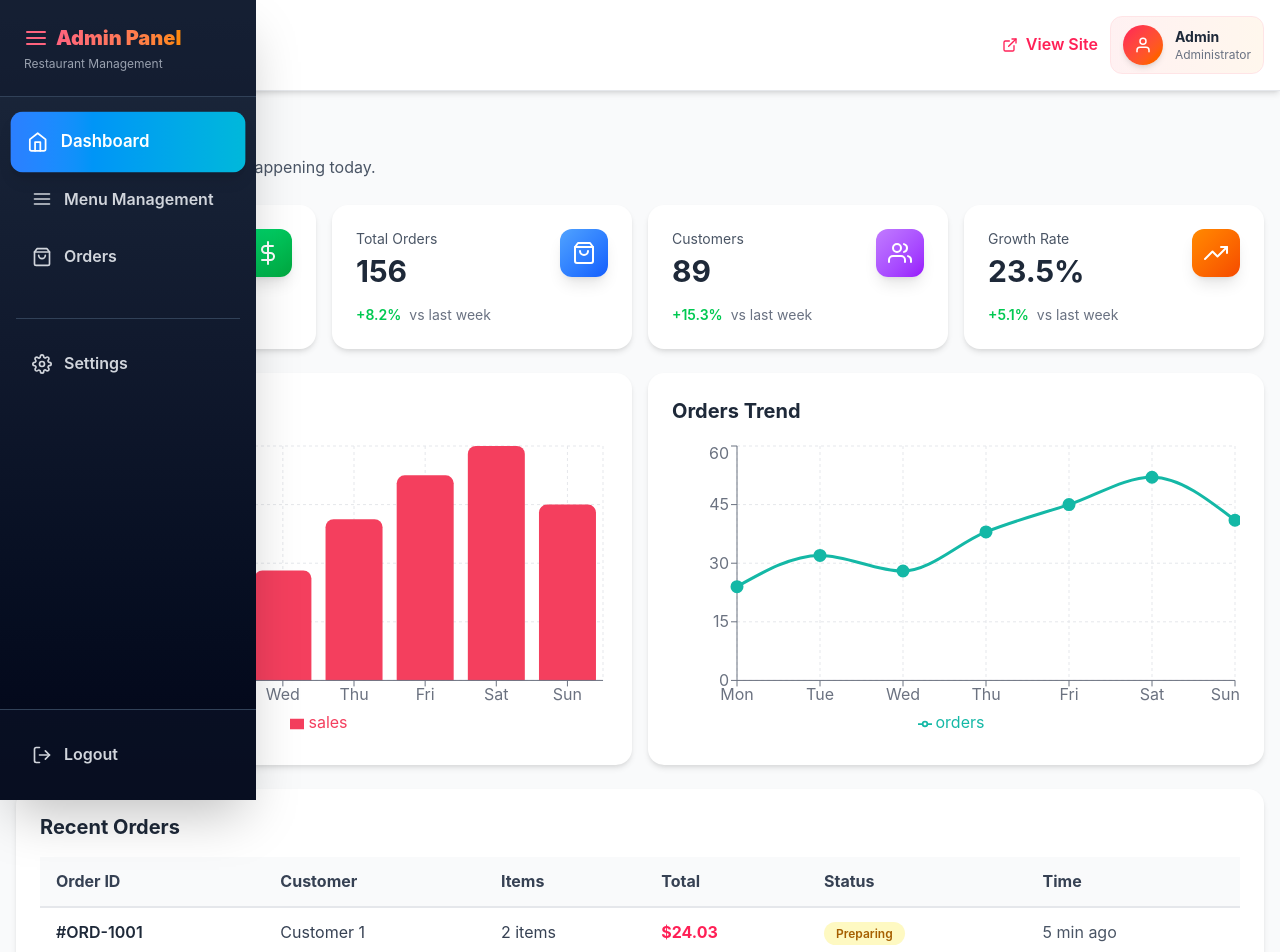
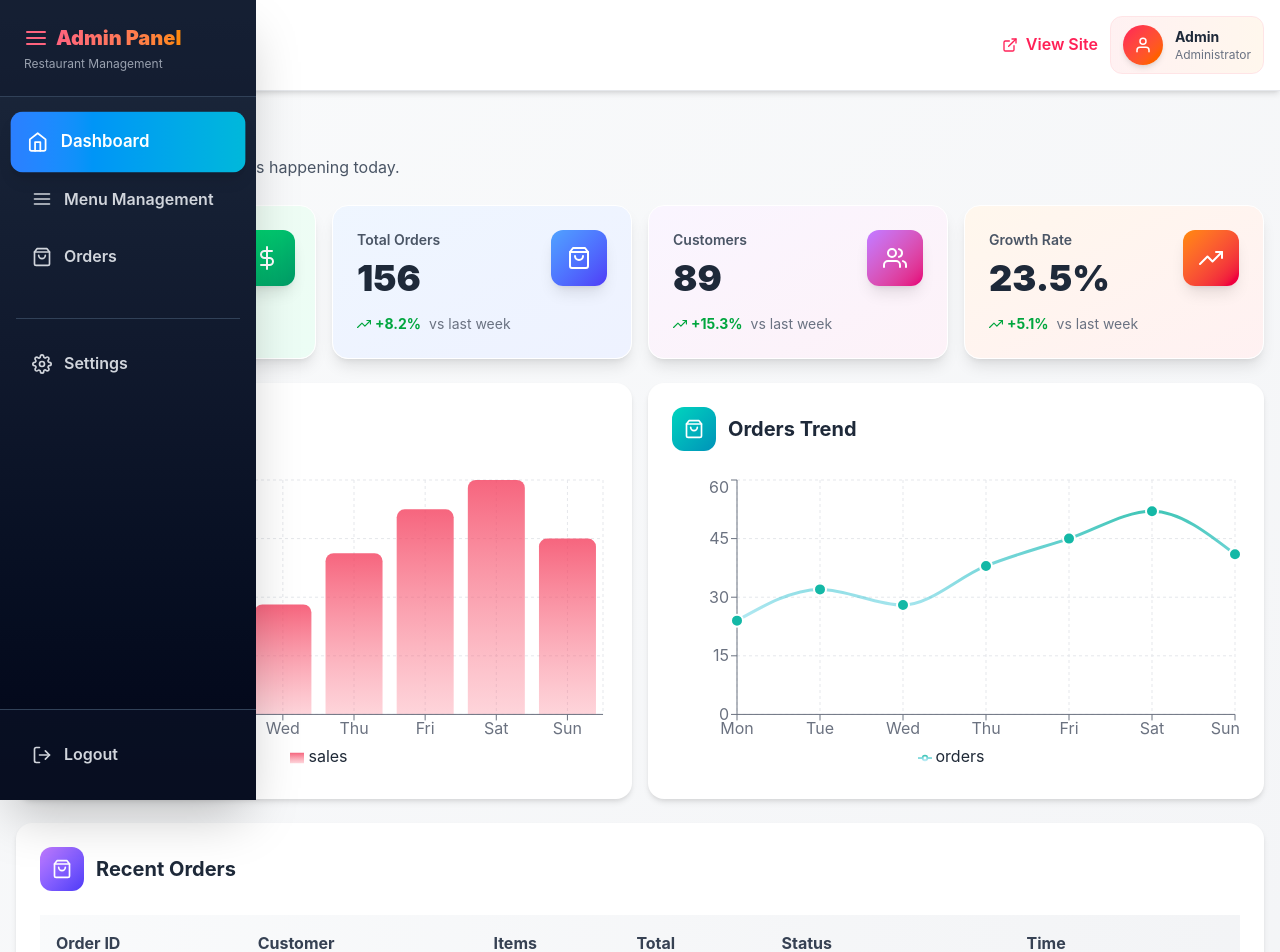
Before and after one commit to SunilBaghel002/Rest_Demo, a React (Vite) app in the folder client/: page /admin/dashboard in a window 1280 px wide. Shown: the top 952 px of the page. Built offline with nearby package versions, Linux system fonts and the light colour scheme.

Commit message:
frontend updated

```diff
--- a/client/src/pages/admin/Dashboard.jsx
+++ b/client/src/pages/admin/Dashboard.jsx
@@ -4,6 +4,10 @@ import {
   FiShoppingBag,
   FiUsers,
   FiTrendingUp,
+  FiClock,
+  FiCheckCircle,
+  FiAlertCircle,
+  FiUser,
 } from "react-icons/fi";
 import {
   BarChart,
@@ -39,7 +43,6 @@ const Dashboard = () => {
       setLoading(true);
       const response = await analyticsAPI.getDashboard();
 
-      // ✅ Fixed: Properly handle the response structure
       if (response.data && response.data.data) {
         setStats(
           response.data.data.stats || {
@@ -55,7 +58,7 @@ const Dashboard = () => {
       }
     } catch (error) {
       console.error("Failed to fetch dashboard data:", error);
-      // Mock data for demo when API fails
+      // Mock data for demo
       setStats({
         totalRevenue: 12458.5,
         totalOrders: 156,
@@ -77,45 +80,67 @@ const Dashboard = () => {
     }
   };
 
-  // ✅ Use optional chaining to prevent errors
   const statCards = [
     {
       title: "Total Revenue",
       value: `$${(stats?.totalRevenue || 0).toFixed(2)}`,
       icon: FiDollarSign,
-      color: "bg-gradient-to-br from-green-400 to-green-600",
+      gradient: "from-green-400 to-emerald-600",
+      bgGradient: "from-green-50 to-emerald-50",
       change: "+12.5%",
+      changePositive: true,
     },
     {
       title: "Total Orders",
       value: stats?.totalOrders || 0,
       icon: FiShoppingBag,
-      color: "bg-gradient-to-br from-blue-400 to-blue-600",
+      gradient: "from-blue-400 to-indigo-600",
+      bgGradient: "from-blue-50 to-indigo-50",
       change: "+8.2%",
+      changePositive: true,
     },
     {
       title: "Customers",
       value: stats?.totalCustomers || 0,
       icon: FiUsers,
-      color: "bg-gradient-to-br from-purple-400 to-purple-600",
+      gradient: "from-purple-400 to-pink-600",
+      bgGradient: "from-purple-50 to-pink-50",
       change: "+15.3%",
+      changePositive: true,
     },
     {
       title: "Growth Rate",
       value: `${(stats?.growthRate || 0).toFixed(1)}%`,
       icon: FiTrendingUp,
-      color: "bg-gradient-to-br from-orange-400 to-orange-600",
+      gradient: "from-orange-400 to-rose-600",
+      bgGradient: "from-orange-50 to-rose-50",
       change: "+5.1%",
+      changePositive: true,
     },
   ];
 
+  const getOrderStatusIcon = (status) => {
+    switch (status) {
+      case "Completed":
+        return <FiCheckCircle className="text-green-500" />;
+      case "Preparing":
+        return <FiClock className="text-yellow-500" />;
+      case "Pending":
+        return <FiAlertCircle className="text-blue-500" />;
+      default:
+        return null;
+    }
+  };
+
   return (
-    <div className="p-4 sm:p-6 lg:p-8 bg-gray-50 min-h-screen">
+    <div className="p-4 sm:p-6 lg:p-8 min-h-screen bg-gradient-to-br from-gray-50 to-gray-100">
+      {/* Header */}
       <div className="mb-6 sm:mb-8">
-        <h1 className="text-3xl sm:text-4xl font-bold mb-2 text-gray-800">
+        <h1 className="text-3xl sm:text-4xl font-black mb-2 bg-gradient-to-r from-gray-800 to-gray-600 bg-clip-text text-transparent">
           Dashboard
         </h1>
-        <p className="text-gray-600">
+        <p className="text-gray-600 flex items-center gap-2">
+          <FiTrendingUp className="text-green-500" />
           Welcome back! Here's what's happening today.
         </p>
       </div>
@@ -125,7 +150,7 @@ const Dashboard = () => {
         <div className="grid grid-cols-1 md:grid-cols-2 lg:grid-cols-4 gap-4 sm:gap-6 mb-6 sm:mb-8">
           {[...Array(4)].map((_, i) => (
             <div key={i} className="card animate-pulse">
-              <div className="h-20 bg-gray-200 rounded-lg"></div>
+              <div className="h-24 bg-gray-200 rounded-xl"></div>
             </div>
           ))}
         </div>
@@ -134,24 +159,37 @@ const Dashboard = () => {
           {statCards.map((stat, index) => (
             <div
               key={index}
-              className="card hover:scale-105 transition-transform duration-300"
+              className={`relative overflow-hidden rounded-2xl shadow-lg hover:shadow-2xl transition-all duration-300 hover:scale-105 cursor-pointer bg-gradient-to-br ${stat.bgGradient} border border-white`}
             >
+              <div className="p-6">
                 <div className="flex justify-between items-start mb-4">
                   <div>
-                  <p className="text-gray-600 text-sm mb-1">{stat.title}</p>
-                  <h3 className="text-2xl sm:text-3xl font-bold text-gray-800">
+                    <p className="text-gray-600 text-sm mb-2 font-semibold">
+                      {stat.title}
+                    </p>
+                    <h3 className="text-3xl sm:text-4xl font-black text-gray-800">
                       {stat.value}
                     </h3>
                   </div>
-                <div className={`${stat.color} p-3 rounded-xl shadow-lg`}>
-                  <stat.icon className="text-white text-xl sm:text-2xl" />
+                  <div
+                    className={`p-4 rounded-xl bg-gradient-to-br ${stat.gradient} shadow-lg transform hover:rotate-12 transition-transform duration-300`}
+                  >
+                    <stat.icon className="text-white text-2xl" />
                   </div>
                 </div>
                 <div className="flex items-center gap-2">
-                <span className="text-green-500 text-sm font-semibold">
+                  <span
+                    className={`text-sm font-bold flex items-center gap-1 ${
+                      stat.changePositive ? "text-green-600" : "text-red-600"
+                    }`}
+                  >
+                    <FiTrendingUp
+                      className={stat.changePositive ? "" : "rotate-180"}
+                    />
                     {stat.change}
                   </span>
                   <span className="text-gray-500 text-sm">vs last week</span>
+                </div>
               </div>
             </div>
           ))}
@@ -161,13 +199,30 @@ const Dashboard = () => {
       {/* Charts */}
       <div className="grid lg:grid-cols-2 gap-4 sm:gap-6 mb-6 sm:mb-8">
         {/* Sales Chart */}
-        <div className="card">
-          <h2 className="text-xl font-bold mb-4 text-gray-800">Weekly Sales</h2>
+        <div className="card hover:shadow-2xl transition-shadow duration-300">
+          <div className="flex items-center gap-3 mb-6">
+            <div className="p-3 bg-gradient-to-br from-rose-400 to-pink-600 rounded-xl">
+              <FiDollarSign className="text-white text-xl" />
+            </div>
+            <h2 className="text-xl font-bold text-gray-800">Weekly Sales</h2>
+          </div>
           {loading ? (
-            <div className="h-[300px] bg-gray-100 rounded-lg animate-pulse"></div>
+            <div className="h-[300px] bg-gradient-to-br from-gray-100 to-gray-200 rounded-xl animate-pulse"></div>
           ) : (
             <ResponsiveContainer width="100%" height={300}>
               <BarChart data={salesData}>
+                <defs>
+                  <linearGradient
+                    id="salesGradient"
+                    x1="0"
+                    y1="0"
+                    x2="0"
+                    y2="1"
+                  >
+                    <stop offset="0%" stopColor="#f43f5e" stopOpacity={0.8} />
+                    <stop offset="100%" stopColor="#fb7185" stopOpacity={0.3} />
+                  </linearGradient>
+                </defs>
                 <CartesianGrid strokeDasharray="3 3" stroke="#e5e7eb" />
                 <XAxis dataKey="day" stroke="#6b7280" />
                 <YAxis stroke="#6b7280" />
@@ -176,24 +231,45 @@ const Dashboard = () => {
                     backgroundColor: "#fff",
                     border: "2px solid #f43f5e",
                     borderRadius: "12px",
-                    boxShadow: "0 4px 6px -1px rgb(0 0 0 / 0.1)",
+                    boxShadow: "0 10px 15px -3px rgba(0, 0, 0, 0.1)",
                   }}
                 />
                 <Legend />
-                <Bar dataKey="sales" fill="#f43f5e" radius={[8, 8, 0, 0]} />
+                <Bar
+                  dataKey="sales"
+                  fill="url(#salesGradient)"
+                  radius={[8, 8, 0, 0]}
+                />
               </BarChart>
             </ResponsiveContainer>
           )}
         </div>
 
         {/* Orders Chart */}
-        <div className="card">
-          <h2 className="text-xl font-bold mb-4 text-gray-800">Orders Trend</h2>
+        <div className="card hover:shadow-2xl transition-shadow duration-300">
+          <div className="flex items-center gap-3 mb-6">
+            <div className="p-3 bg-gradient-to-br from-teal-400 to-cyan-600 rounded-xl">
+              <FiShoppingBag className="text-white text-xl" />
+            </div>
+            <h2 className="text-xl font-bold text-gray-800">Orders Trend</h2>
+          </div>
           {loading ? (
-            <div className="h-[300px] bg-gray-100 rounded-lg animate-pulse"></div>
+            <div className="h-[300px] bg-gradient-to-br from-gray-100 to-gray-200 rounded-xl animate-pulse"></div>
           ) : (
             <ResponsiveContainer width="100%" height={300}>
               <LineChart data={salesData}>
+                <defs>
+                  <linearGradient
+                    id="ordersGradient"
+                    x1="0"
+                    y1="0"
+                    x2="0"
+                    y2="1"
+                  >
+                    <stop offset="0%" stopColor="#14b8a6" stopOpacity={0.8} />
+                    <stop offset="100%" stopColor="#06b6d4" stopOpacity={0.3} />
+                  </linearGradient>
+                </defs>
                 <CartesianGrid strokeDasharray="3 3" stroke="#e5e7eb" />
                 <XAxis dataKey="day" stroke="#6b7280" />
                 <YAxis stroke="#6b7280" />
@@ -202,17 +278,22 @@ const Dashboard = () => {
                     backgroundColor: "#fff",
                     border: "2px solid #14b8a6",
                     borderRadius: "12px",
-                    boxShadow: "0 4px 6px -1px rgb(0 0 0 / 0.1)",
+                    boxShadow: "0 10px 15px -3px rgba(0, 0, 0, 0.1)",
                   }}
                 />
                 <Legend />
                 <Line
                   type="monotone"
                   dataKey="orders"
-                  stroke="#14b8a6"
+                  stroke="url(#ordersGradient)"
                   strokeWidth={3}
-                  dot={{ fill: "#14b8a6", r: 5 }}
-                  activeDot={{ r: 7 }}
+                  dot={{
+                    fill: "#14b8a6",
+                    r: 6,
+                    strokeWidth: 2,
+                    stroke: "#fff",
+                  }}
+                  activeDot={{ r: 8 }}
                 />
               </LineChart>
             </ResponsiveContainer>
@@ -221,68 +302,80 @@ const Dashboard = () => {
       </div>
 
       {/* Recent Orders */}
-      <div className="card">
-        <h2 className="text-xl font-bold mb-4 text-gray-800">Recent Orders</h2>
+      <div className="card hover:shadow-2xl transition-shadow duration-300">
+        <div className="flex items-center gap-3 mb-6">
+          <div className="p-3 bg-gradient-to-br from-purple-400 to-indigo-600 rounded-xl">
+            <FiShoppingBag className="text-white text-xl" />
+          </div>
+          <h2 className="text-xl font-bold text-gray-800">Recent Orders</h2>
+        </div>
         <div className="overflow-x-auto">
           <table className="w-full min-w-[600px]">
             <thead>
-              <tr className="border-b-2 border-gray-200 bg-gray-50">
-                <th className="text-left py-3 px-4 font-bold text-gray-700">
+              <tr className="border-b-2 border-gray-200 bg-gradient-to-r from-gray-50 to-gray-100">
+                <th className="text-left py-4 px-4 font-bold text-gray-700">
                   Order ID
                 </th>
-                <th className="text-left py-3 px-4 font-bold text-gray-700">
+                <th className="text-left py-4 px-4 font-bold text-gray-700">
                   Customer
                 </th>
-                <th className="text-left py-3 px-4 font-bold text-gray-700">
+                <th className="text-left py-4 px-4 font-bold text-gray-700">
                   Items
                 </th>
-                <th className="text-left py-3 px-4 font-bold text-gray-700">
+                <th className="text-left py-4 px-4 font-bold text-gray-700">
                   Total
                 </th>
-                <th className="text-left py-3 px-4 font-bold text-gray-700">
+                <th className="text-left py-4 px-4 font-bold text-gray-700">
                   Status
                 </th>
-                <th className="text-left py-3 px-4 font-bold text-gray-700">
+                <th className="text-left py-4 px-4 font-bold text-gray-700">
                   Time
                 </th>
               </tr>
             </thead>
             <tbody>
-              {[1, 2, 3, 4, 5].map((i) => (
+              {[1, 2, 3, 4, 5].map((i) => {
+                const statusOptions = ["Completed", "Preparing", "Pending"];
+                const status = statusOptions[i % 3];
+                return (
                   <tr
                     key={i}
-                  className="border-b border-gray-100 hover:bg-gray-50 transition-colors"
+                    className="border-b border-gray-100 hover:bg-gradient-to-r hover:from-gray-50 hover:to-transparent transition-all duration-200"
                   >
-                  <td className="py-3 px-4 font-semibold text-gray-800">
+                    <td className="py-4 px-4 font-bold text-gray-800">
                       #ORD-{1000 + i}
                     </td>
-                  <td className="py-3 px-4 text-gray-700">Customer {i}</td>
-                  <td className="py-3 px-4 text-gray-700">
+                    <td className="py-4 px-4 text-gray-700 flex items-center gap-2">
+                      <FiUser className="text-gray-400" />
+                      Customer {i}
+                    </td>
+                    <td className="py-4 px-4 text-gray-700">
                       {Math.floor(Math.random() * 5) + 1} items
                     </td>
-                  <td className="py-3 px-4 font-bold text-rose-500">
+                    <td className="py-4 px-4 font-bold text-rose-500">
                       ${(Math.random() * 50 + 20).toFixed(2)}
                     </td>
-                  <td className="py-3 px-4">
+                    <td className="py-4 px-4">
                       <span
-                      className={`px-3 py-1 rounded-full text-xs font-semibold ${
+                        className={`px-4 py-2 rounded-xl text-xs font-bold flex items-center gap-2 w-fit ${
                           i % 3 === 0
-                          ? "bg-green-100 text-green-700"
+                            ? "bg-green-100 text-green-700 border border-green-200"
                             : i % 3 === 1
-                          ? "bg-yellow-100 text-yellow-700"
-                          : "bg-blue-100 text-blue-700"
+                            ? "bg-yellow-100 text-yellow-700 border border-yellow-200"
+                            : "bg-blue-100 text-blue-700 border border-blue-200"
                         }`}
                       >
-                      {i % 3 === 0
-                        ? "Completed"
-                        : i % 3 === 1
-                        ? "Preparing"
-                        : "Pending"}
+                        {getOrderStatusIcon(status)}
+                        {status}
                       </span>
                     </td>
-                  <td className="py-3 px-4 text-gray-600">{i * 5} min ago</td>
+                    <td className="py-4 px-4 text-gray-600 flex items-center gap-2">
+                      <FiClock className="text-gray-400" />
+                      {i * 5} min ago
+                    </td>
                   </tr>
-              ))}
+                );
+              })}
             </tbody>
           </table>
         </div>
```
Also changed, not shown: client/src/pages/admin/Orders.jsx (+76 -91 lines). Lines whose indentation alone changed are shown as unchanged.
